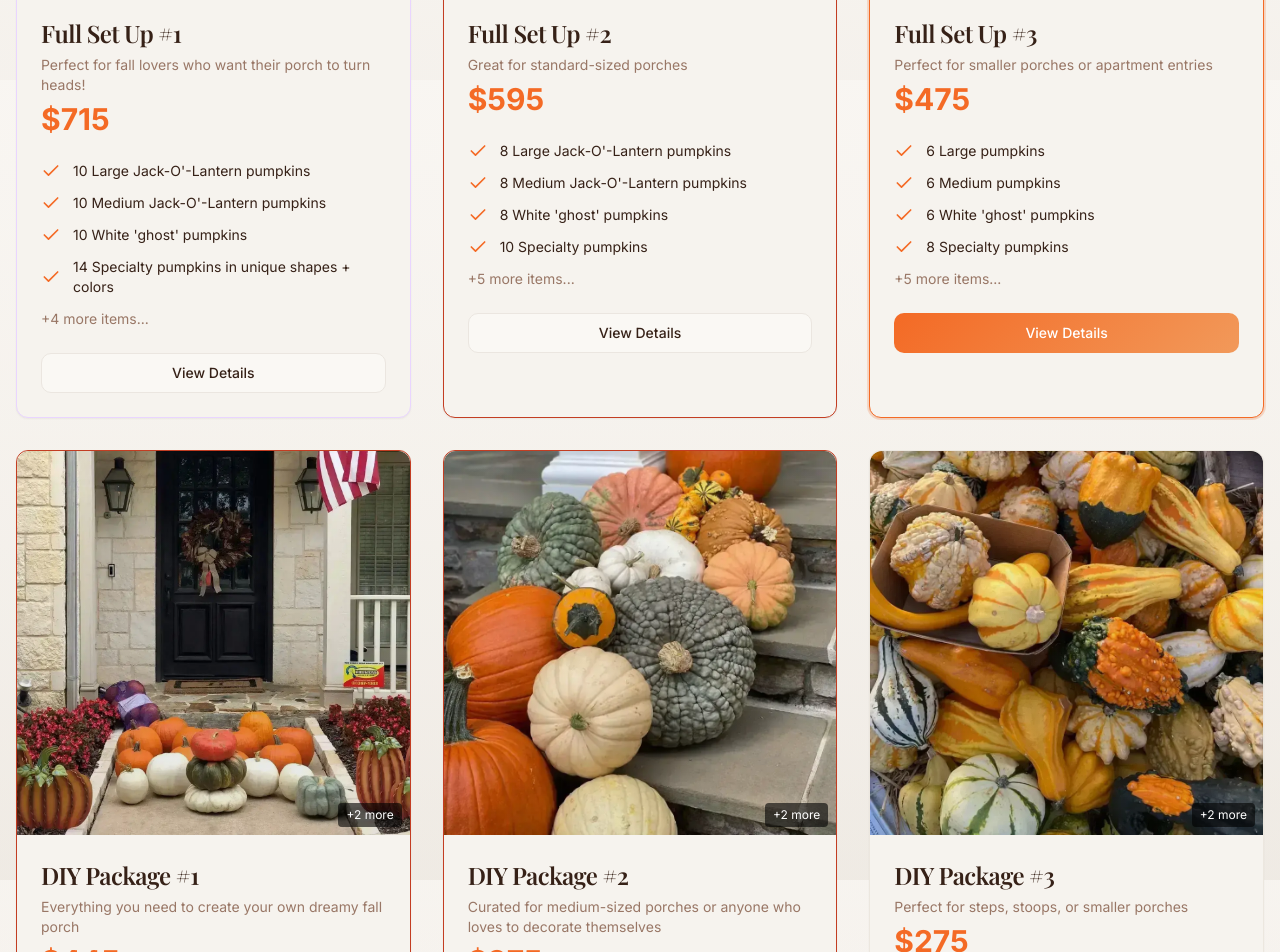
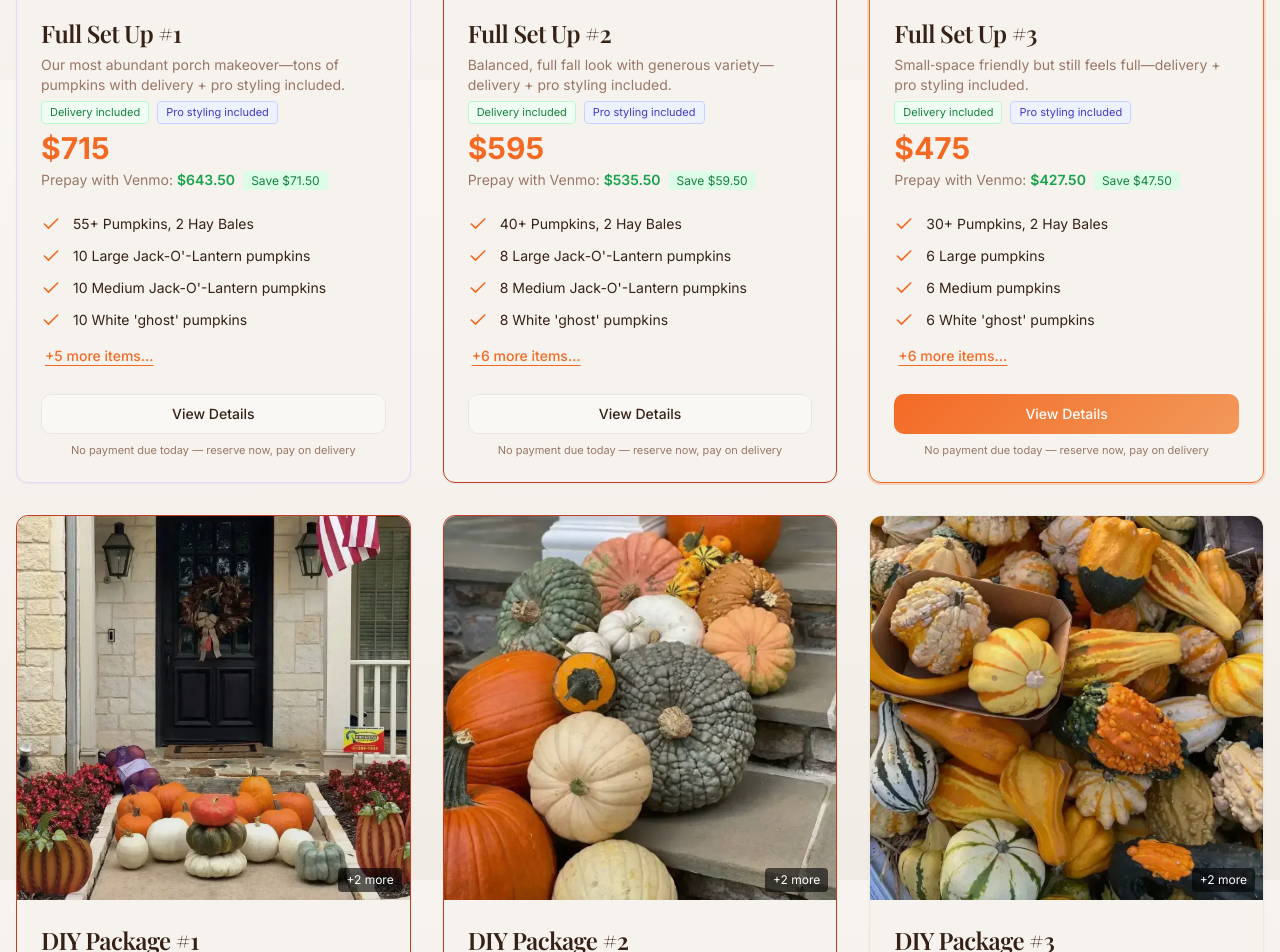
Before and after one commit to Stuartwastaken/stl-pumpkin-patch, a React (Vite) app: page / in a window 1280 px wide. Shown: the part 1520-2472 px from the top of the page. Built offline with nearby package versions, Linux system fonts and the light colour scheme.

Commit message:
Pushing new package descriptions

```diff
--- a/src/components/OrderSummary.tsx
+++ b/src/components/OrderSummary.tsx
@@ -138,19 +138,19 @@ const OrderSummary = ({
                 ) : currentTab === "overview" ? (
                   <>
                     <ShoppingCart className="w-4 h-4 mr-2" />
-                    Configure & Order
+                    Configure & Reserve
                   </>
                 ) : (
                   <>
                     <Phone className="w-4 h-4 mr-2" />
-                    Submit Order Request
+                    Submit Reservation Request
                   </>
                 )}
               </Button>
 
               <div className="text-xs text-muted-foreground text-center">
                 {pkg.includes_setup ? "Setup service included" : "DIY arrangement"} •
-                Delivery included • {isVenmoPayment ? 'Venmo @natalieptay' : 'Cash, check, or Venmo on delivery'}
+                Delivery included • {isVenmoPayment ? 'Prepay with Venmo (save 10%)' : 'No payment due today — pay on delivery'}
               </div>
             </div>
           </>
--- a/src/components/Packages.tsx
+++ b/src/components/Packages.tsx
@@ -4,11 +4,19 @@ import { Badge } from "@/components/ui/badge";
 import { Check } from "lucide-react";
 import { useNavigate } from "react-router-dom";
 import { packages } from "@/data/packages";
+import { trackEvent } from "@/lib/analytics";
+import { useState } from "react";
 
 const Packages = () => {
   const navigate = useNavigate();
+  const [expandedPackages, setExpandedPackages] = useState<Record<string, boolean>>({});
 
   const handleViewPackage = (packageId: string) => {
+    try {
+      trackEvent('view_package_click', { package_id: packageId });
+    } catch (e) {
+      // analytics unavailable
+    }
     navigate(`/packages/${packageId}`);
   };
 
@@ -66,19 +74,54 @@ const Packages = () => {
               <CardHeader>
                 <CardTitle className="font-serif text-2xl text-foreground">{pkg.name}</CardTitle>
                 <CardDescription className="text-muted-foreground">{pkg.description}</CardDescription>
-                <div className="text-3xl font-bold text-primary mt-4">{pkg.price}</div>
+                <div className="mt-2 flex flex-wrap gap-2 text-[11px]">
+                  {pkg.includes_delivery && (
+                    <span className="px-2 py-0.5 rounded bg-green-50 text-green-700 border border-green-200">Delivery included</span>
+                  )}
+                  {pkg.includes_setup ? (
+                    <span className="px-2 py-0.5 rounded bg-indigo-50 text-indigo-700 border border-indigo-200">Pro styling included</span>
+                  ) : (
+                    <span className="px-2 py-0.5 rounded bg-amber-50 text-amber-800 border border-amber-200">DIY styling</span>
+                  )}
+                </div>
+                <div className="mt-4">
+                  <div className="text-3xl font-bold text-primary">{pkg.price}</div>
+                  <div className="text-sm mt-1">
+                    <span className="text-muted-foreground">Prepay with Venmo:</span>{' '}
+                    <span className="font-semibold text-green-600">
+                      ${ (pkg.priceValue * 0.9).toFixed(2) }
+                    </span>
+                    <span className="ml-2 text-xs text-green-700 bg-green-100 px-2 py-0.5 rounded">
+                      Save ${(pkg.priceValue - pkg.priceValue * 0.9).toFixed(2)}
+                    </span>
+                  </div>
+                </div>
               </CardHeader>
 
               <CardContent className="space-y-3">
-                {pkg.features.slice(0, 4).map((feature) => (
-                  <div key={feature} className="flex items-center gap-3">
-                    <Check className="w-5 h-5 text-primary flex-shrink-0" />
-                    <span className="text-sm text-foreground">{feature}</span>
-                  </div>
-                ))}
+                <div id={`features-${pkg.id}`} className="space-y-3">
+                  {(expandedPackages[pkg.id] ? pkg.features : pkg.features.slice(0, 4)).map((feature) => (
+                    <div key={feature} className="flex items-center gap-3">
+                      <Check className="w-5 h-5 text-primary flex-shrink-0" />
+                      <span className="text-sm text-foreground">{feature}</span>
+                    </div>
+                  ))}
+                </div>
                 {pkg.features.length > 4 && (
-                  <div className="text-sm text-muted-foreground">
-                    +{pkg.features.length - 4} more items...
+                  <div>
+                    <button
+                      type="button"
+                      className="text-sm text-primary hover:text-primary/80 font-medium underline underline-offset-4 px-1 py-1 rounded focus:outline-none focus:ring-2 focus:ring-primary/30"
+                      aria-expanded={!!expandedPackages[pkg.id]}
+                      aria-controls={`features-${pkg.id}`}
+                      onClick={() =>
+                        setExpandedPackages((prev) => ({ ...prev, [pkg.id]: !prev[pkg.id] }))
+                      }
+                    >
+                      {expandedPackages[pkg.id]
+                        ? 'Show less'
+                        : `+${pkg.features.length - 4} more items...`}
+                    </button>
                   </div>
                 )}
               </CardContent>
@@ -91,6 +134,9 @@ const Packages = () => {
                 >
                   View Details
                 </Button>
+                <div className="text-[11px] text-muted-foreground text-center">
+                  No payment due today — reserve now, pay on delivery
+                </div>
               </CardFooter>
             </Card>
           ))}
--- a/src/data/packages.ts
+++ b/src/data/packages.ts
@@ -66,9 +66,10 @@ export const packages: Package[] = [
     name: "Full Set Up #1",
     price: "$715",
     priceValue: 715,
-    description: "Perfect for fall lovers who want their porch to turn heads!",
-    longDescription: "All treats, no tricks—this is the ultimate fall porch transformation. Great for businesses, big porches, or even backyard setups.",
+    description: "Our most abundant porch makeover—tons of pumpkins with delivery + pro styling included.",
+    longDescription: "Go all‑in on fall. This is our largest, most impressive display, designed to create a layered, photo‑ready look from every angle. We curate a beautiful mix of sizes, shapes, and colors, then handle all the heavy lifting and styling for you—maximum wow with zero effort.",
     features: [
+      "55+ Pumpkins, 2 Hay Bales",
       "10 Large Jack-O'-Lantern pumpkins",
       "10 Medium Jack-O'-Lantern pumpkins",
       "10 White 'ghost' pumpkins",
@@ -90,9 +91,10 @@ export const packages: Package[] = [
     name: "Full Set Up #2",
     price: "$595",
     priceValue: 595,
-    description: "Great for standard-sized porches",
-    longDescription: "This package brings all the fall charm in a polished, photo-ready design. Styled right on your porch, using a curated mix of pumpkins and hay bales, it's festive without going over the top.",
+    description: "Balanced, full fall look with generous variety—delivery + pro styling included.",
+    longDescription: "The sweet spot for most homes. We bring a curated mix of sizes, colors, and specialty pumpkins and style them on‑site into a polished, layered display. It’s festive, substantial, and photo‑ready—without feeling over the top.",
     features: [
+      "40+ Pumpkins, 2 Hay Bales",
       "8 Large Jack-O'-Lantern pumpkins",
       "8 Medium Jack-O'-Lantern pumpkins",
       "8 White 'ghost' pumpkins",
@@ -115,9 +117,10 @@ export const packages: Package[] = [
     name: "Full Set Up #3",
     price: "$475",
     priceValue: 475,
-    description: "Perfect for smaller porches or apartment entries",
-    longDescription: "Designed for smaller porches, apartment entries, or anyone who wants fall flair without the full commitment. Styled on-site with care using a mix of pumpkins and hay bales to bring seasonal charm in a smaller footprint.",
+    description: "Small‑space friendly but still feels full—delivery + pro styling included.",
+    longDescription: "Designed for smaller porches or entries, this option delivers a plentiful, well‑balanced mix styled to make the most of your space. You get that layered, high‑end fall look—just scaled to fit perfectly.",
     features: [
+      "30+ Pumpkins, 2 Hay Bales",
       "6 Large pumpkins",
       "6 Medium pumpkins",
       "6 White 'ghost' pumpkins",
@@ -140,10 +143,10 @@ export const packages: Package[] = [
     name: "DIY Package #1",
     price: "$445",
     priceValue: 445,
-    description: "Everything you need to create your own dreamy fall porch",
-    longDescription: "This generous bundle gives you everything you need to create your own dreamy fall porch. I handpick a full variety of pumpkins for color, shape, and aesthetic—delivered right to your door.",
+    description: "Big, bountiful mix you arrange yourself—delivery included.",
+    longDescription: "A generous selection curated for impact. We handpick a beautiful variety of sizes, shapes, and colors so your porch looks full and layered. You handle the styling—everything else (including delivery) is done.",
     features: [
-      "~40 pumpkins in a curated mix",
+      "40+ pumpkins in a curated mix",
       "Large pumpkins",
       "Medium pumpkins",
       "White pumpkins",
@@ -166,10 +169,10 @@ export const packages: Package[] = [
     name: "DIY Package #2",
     price: "$375",
     priceValue: 375,
-    description: "Curated for medium-sized porches or anyone who loves to decorate themselves",
-    longDescription: "Curated for medium-sized porches or anyone who loves to decorate themselves. This set gives you variety and visual appeal without being overwhelming.",
+    description: "Generous variety without overwhelm—delivery included.",
+    longDescription: "Perfect for medium porches or anyone who wants an easy, plentiful mix. Expect a curated balance of sizes and colors that looks cohesive and substantial once styled.",
     features: [
-      "~30 pumpkins including variety",
+      "30+ pumpkins including variety",
       "Large pumpkins",
       "Medium pumpkins",
       "White pumpkins",
@@ -192,10 +195,10 @@ export const packages: Package[] = [
     name: "DIY Package #3",
     price: "$275",
     priceValue: 275,
-    description: "Perfect for steps, stoops, or smaller porches",
-    longDescription: "Perfect for steps, stoops, or smaller porches. You'll get a sweet selection of pumpkins ready to be styled your way—no muddy patch trip required.",
+    description: "Compact set that still looks plentiful—delivery included.",
+    longDescription: "Ideal for steps, stoops, and smaller spaces. A thoughtfully chosen mix that feels complete and inviting once arranged—without a trip to the patch.",
     features: [
-      "~20 pumpkins including variety",
+      "20+ pumpkins including variety",
       "Medium pumpkins",
       "White pumpkins",
       "Pie pumpkins",
--- a/src/pages/PackageDetail.tsx
+++ b/src/pages/PackageDetail.tsx
@@ -347,6 +347,16 @@ const PackageDetail = () => {
                   )}
                 </div>
                 <p className="text-xl text-muted-foreground">{pkg.description}</p>
+                <div className="flex flex-wrap gap-2 text-xs">
+                  {pkg.includes_delivery && (
+                    <span className="px-2 py-0.5 rounded bg-green-50 text-green-700 border border-green-200">Delivery included</span>
+                  )}
+                  {pkg.includes_setup ? (
+                    <span className="px-2 py-0.5 rounded bg-indigo-50 text-indigo-700 border border-indigo-200">Pro styling included</span>
+                  ) : (
+                    <span className="px-2 py-0.5 rounded bg-amber-50 text-amber-800 border border-amber-200">DIY styling</span>
+                  )}
+                </div>
                 <p className="text-lg text-foreground leading-relaxed">{pkg.longDescription}</p>
               </div>
 
```
Also changed, not shown: src/components/PackageConfiguration.tsx (+16 -1 lines).
